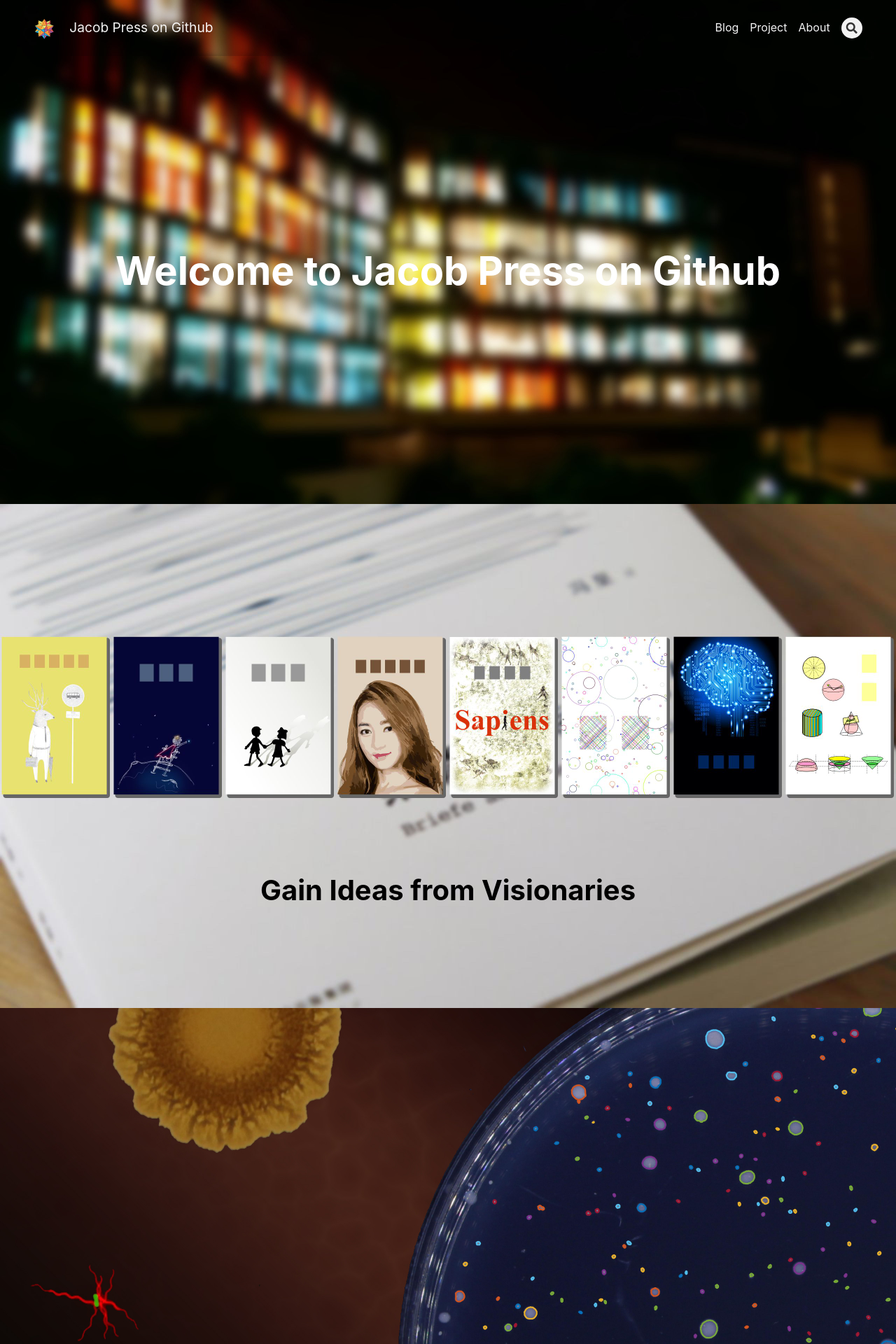
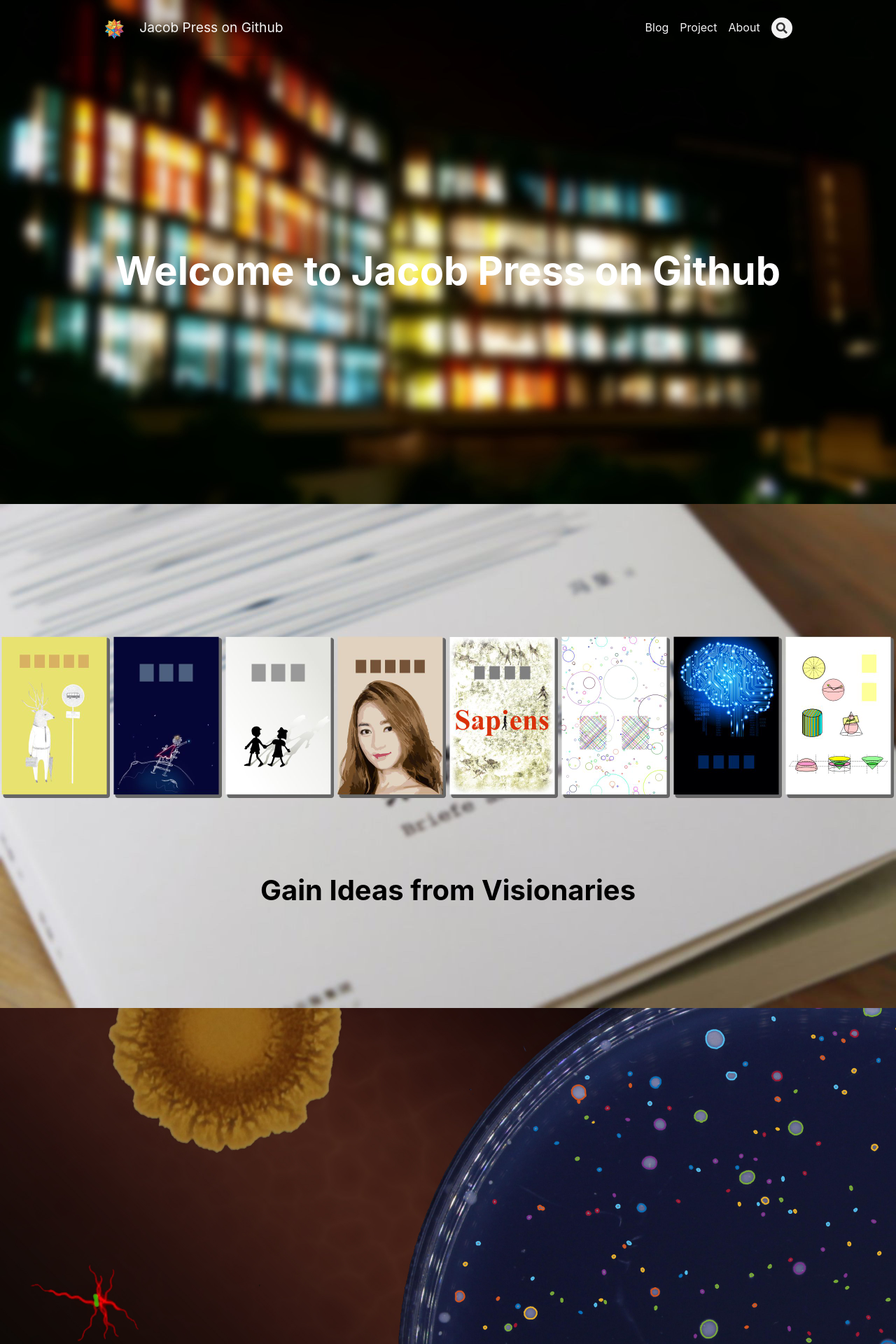
Before and after one commit to JacobZuo/jacobzuo.github.io, a Jekyll site: the page built from index.md, in a window 1280 px wide. Shown: the top 1920 px of the page at 70% size. Built offline with Jekyll 4.4.1, drawn with Linux system fonts in a browser that asks for light colours; nearby versions of some CDN libraries.

Commit message:
Change page main width to 1080

```diff
--- a/_sass/common/_variables.scss
+++ b/_sass/common/_variables.scss
@@ -81,7 +81,7 @@
 $layout: (
   header-height:          5rem,
   header-height-sm:       3rem,
-  content-max-width:      1280px,
+  content-max-width:      1080px,
   sidebar-width:          250px,
   sidebar-header-height:  3rem,
   aside-width:            220px,
```
